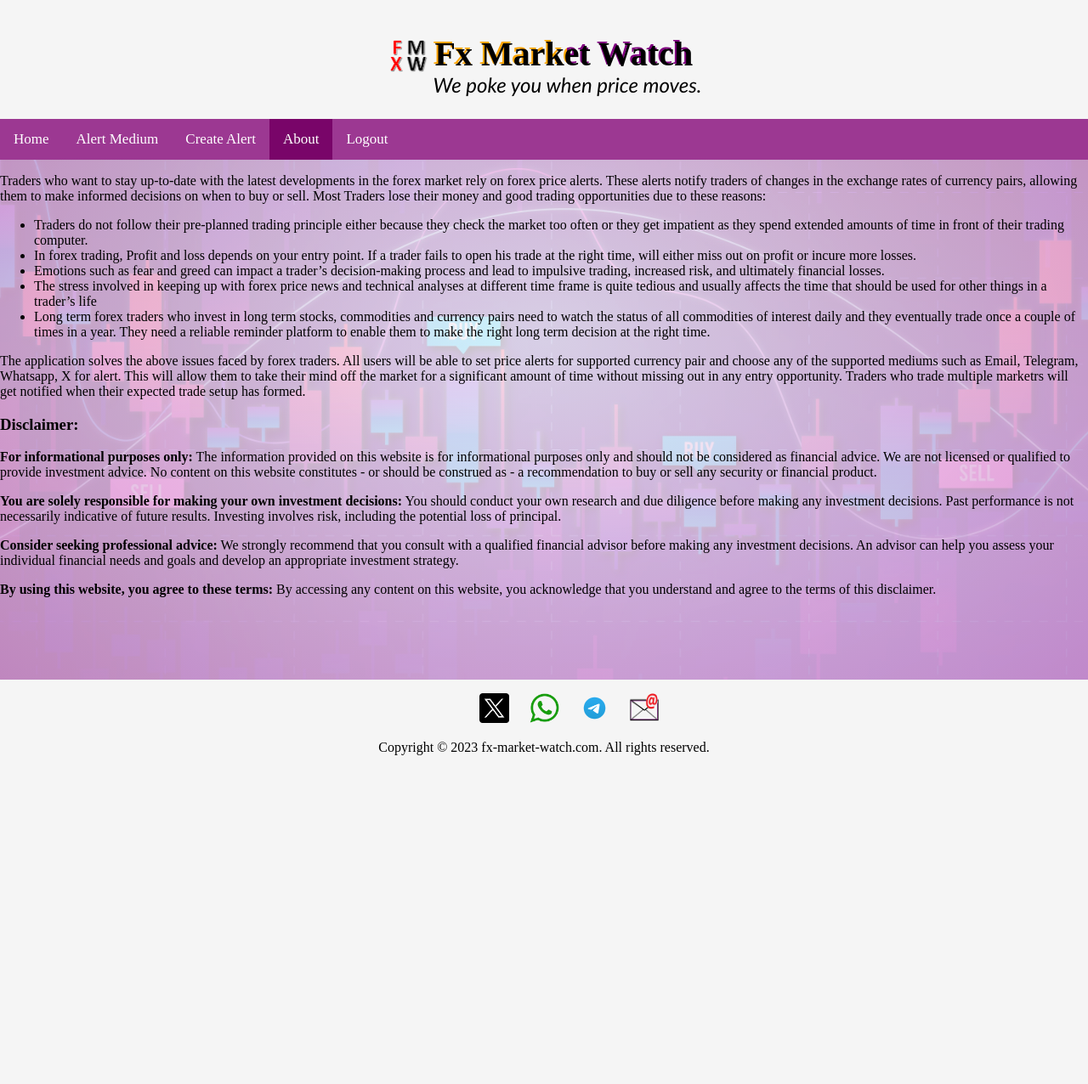
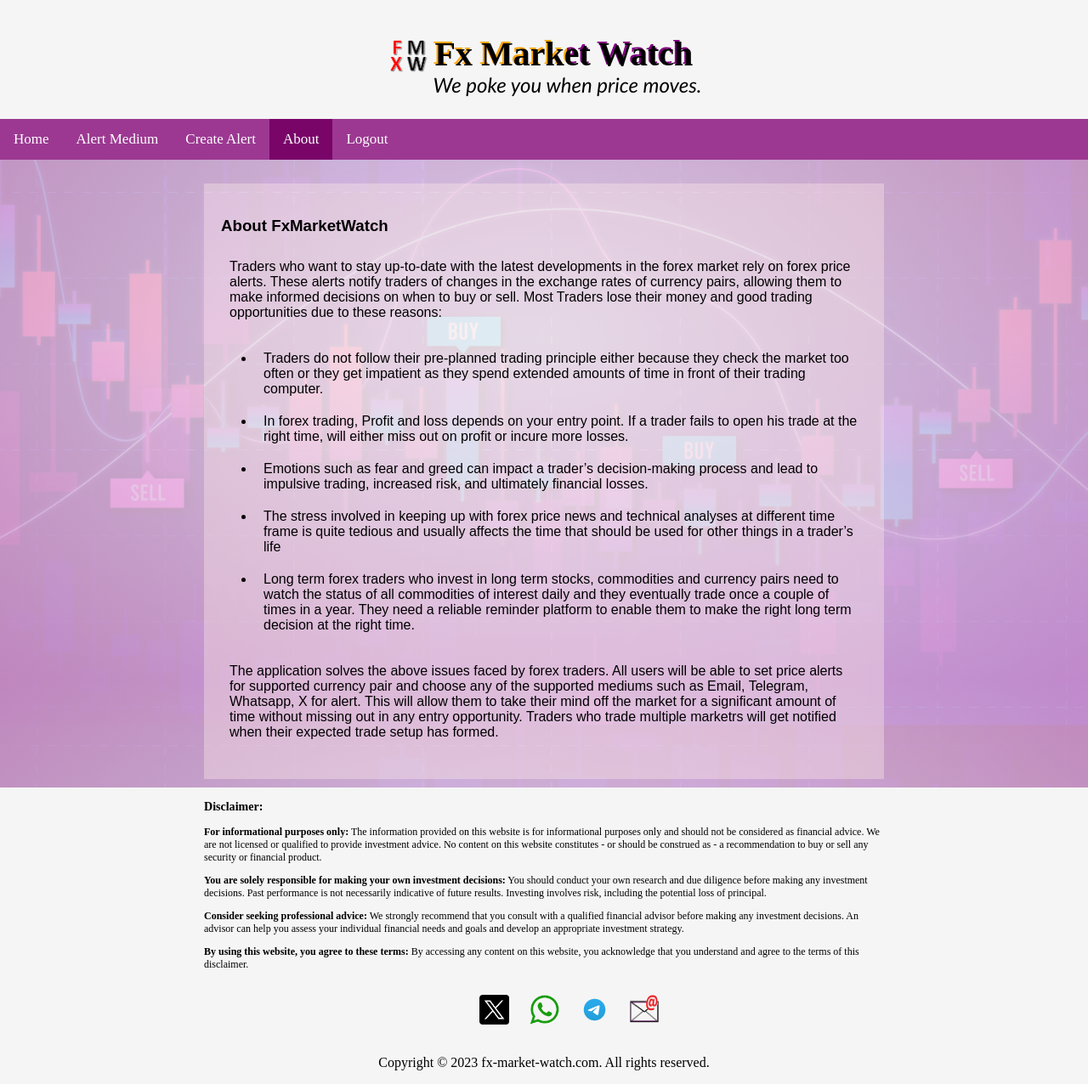
Before and after one commit to georgeeset/fx-price-watch, a Django app: page /about/ in a window 1280 px wide. Shown: the whole page at 85% size. Before the commit the page ends 889 px from the top, so only its background shows below. Run offline with Django 4.2, Linux system fonts and the light colour scheme.

Commit message:
disclamer code added to page footer and about page text adjusted

```diff
--- a/fx_market_watch/templates/about.html
+++ b/fx_market_watch/templates/about.html
@@ -4,7 +4,12 @@
 
 {% include 'partials/_header.html' %}
 {% include 'partials/_navbar.html' %}
-
+<br>
+<div class="outer">
+    <div class="innerNote">
+        <h3>
+            About FxMarketWatch
+        </h3>
         <p>
             Traders who want to stay up-to-date with the latest developments in the forex
             market rely on forex price alerts. These alerts notify traders of changes in the
@@ -47,32 +52,8 @@
             entry opportunity. Traders who trade multiple marketrs will get notified when their
             expected trade setup has formed.
         </p>
-<h3>
-    Disclaimer:
-</h3>
-<p>
-    <b>For informational purposes only:</b> The information provided on this website is for
-    informational purposes only and should not be considered as financial advice.
-    We are not licensed or qualified to provide investment advice.  No content on
-    this website constitutes - or should be construed as - a recommendation to buy or
-    sell any security or financial product.
-</p>
-<p>
-    <b>You are solely responsible for making your own investment decisions:</b> You should
-    conduct your own research and due diligence before making any investment decisions.
-    Past performance is not necessarily indicative of future results.  Investing involves
-    risk, including the potential loss of principal.
-</p>
-<p>
-    <b>Consider seeking professional advice:</b> We strongly recommend that you consult with a
-    qualified financial advisor before making any investment decisions.  An advisor can
-    help you assess your individual financial needs and goals and develop an appropriate
-    investment strategy.
-</p>
 
-<p>
-    <b>By using this website, you agree to these terms:</b> By accessing any content on this website,
-    you acknowledge that you understand and agree to the terms of this disclaimer.
-</p>
+    </div>
+</div>
 
 {%endblock%}
--- a/fx_market_watch/templates/partials/_footer.html
+++ b/fx_market_watch/templates/partials/_footer.html
@@ -2,12 +2,42 @@
 <footer>
     <div class="container">
 
+      <div class="ftNote">
+          <h3>
+              Disclaimer:
+          </h3>
+          <p>
+              <b>For informational purposes only:</b> The information provided on this website is for
+              informational purposes only and should not be considered as financial advice.
+              We are not licensed or qualified to provide investment advice. No content on
+              this website constitutes - or should be construed as - a recommendation to buy or
+              sell any security or financial product.
+          </p>
+          <p>
+              <b>You are solely responsible for making your own investment decisions:</b> You should
+              conduct your own research and due diligence before making any investment decisions.
+              Past performance is not necessarily indicative of future results. Investing involves
+              risk, including the potential loss of principal.
+          </p>
+          <p>
+              <b>Consider seeking professional advice:</b> We strongly recommend that you consult with a
+              qualified financial advisor before making any investment decisions. An advisor can
+              help you assess your individual financial needs and goals and develop an appropriate
+              investment strategy.
+          </p>
+
+          <p>
+              <b>By using this website, you agree to these terms:</b> By accessing any content on this website,
+              you acknowledge that you understand and agree to the terms of this disclaimer.
+          </p>
+      </div>
+
         <div class="colmd6">
             <ul>
-              <li class="iconItem"><a href="#"><img src="{% static "styles/imgs/x-logo.png" %}"alt="Twitter" height="35" width="35"></a></li>
-              <li class="iconItem"><a href="#"><img src="{% static "styles/imgs/whatsapp-logo.png" %}"alt="Twitter" height="35" width="35"></a></li>
-              <li class="iconItem"><a href="#"><img src="{% static "styles/imgs/telegram-logo.png" %}"alt="Twitter" height="35" width="35"></a></li>
-              <li class="iconItem"><a href="#"><img src="{% static "styles/imgs/email-logo.png" %}"alt="Twitter" height="35" width="35"></a></li>
+              <li class="iconItem"><a href="#"><img src="{% static 'styles/imgs/x-logo.png' %}"alt="Twitter" height="35" width="35"></a></li>
+              <li class="iconItem"><a href="#"><img src="{% static 'styles/imgs/whatsapp-logo.png' %}"alt="Twitter" height="35" width="35"></a></li>
+              <li class="iconItem"><a href="#"><img src="{% static 'styles/imgs/telegram-logo.png' %}"alt="Twitter" height="35" width="35"></a></li>
+              <li class="iconItem"><a href="#"><img src="{% static 'styles/imgs/email-logo.png' %}"alt="Twitter" height="35" width="35"></a></li>
             </ul>
           </div>
 
--- a/static/styles/style.css
+++ b/static/styles/style.css
@@ -8,11 +8,11 @@ body {
   font-size: 1rem;
   font-family: var(--font-family-primary);
   color: var(--body-fg);
-  /* setup the page body layout*/
+
   height: 100vh;
   display: flex;
   flex-direction: column;
-   /* setup the page body layout*/
+
 }
 
 hr {
@@ -66,12 +66,24 @@ hr {
 
 .container {
   background-color: whitesmoke;
-  text-align: center;
+  /* text-align: center; */
   /* padding-bottom: 50px; */
   /* padding-top: 10px; */
   position:absolute;
+  display: flex;
+  flex-direction: column;
+  align-items: center;
   width: 100%;
 }
+
+
+.ftNote{
+  text-align: left;
+  font-size: 12px;
+  display: block;
+  max-width: 800px;
+}
+
 
 footer {
   margin-top: auto;
@@ -212,3 +224,28 @@ footer {
   margin-top: 1px;
   margin-bottom: 1px;
 }
+
+.outer{
+  font-family: Arial;
+  width: 100%;
+  padding: 10px;
+  position: relative;
+  display: flex;
+  align-items: center;
+  justify-content: center;
+}
+
+.innerNote{
+  max-width: 800px;
+  padding: 20px;
+  font-size: 16px;
+  background-color: rgba(250, 231, 231, 0.4);
+}
+
+.innerNote > p{
+  padding: 10px;
+}
+
+.innerNote > ul > li{
+  padding: 10px;
+}
```
Lines whose indentation alone changed are shown as unchanged.
